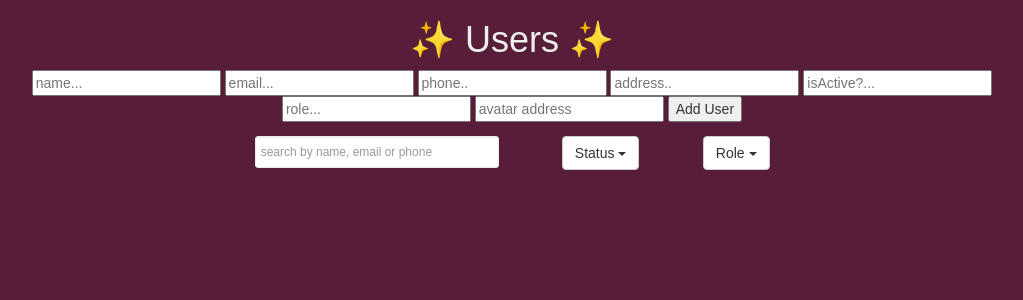
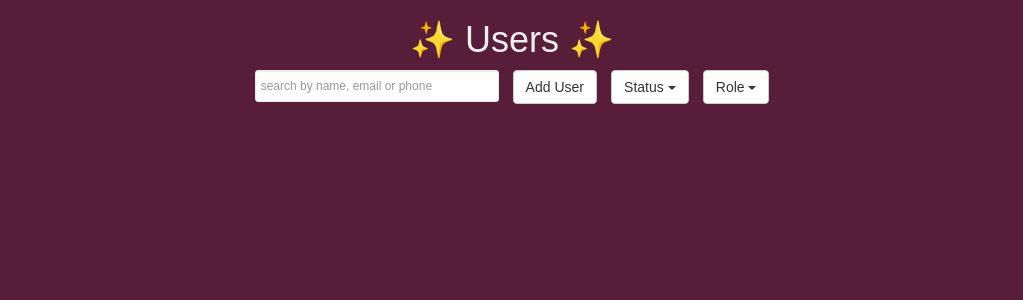
Before and after one commit to krsinghshubham/userManagementApp, a PHP site: page / in a window 1280 px wide. Shown: the top 300 px of the page, without its empty margins (128-1151 px from the left). Run offline with PHP 8.4, Linux system fonts and the light colour scheme.

Commit message:
add and edit modal addedd

```diff
--- a/db.json
+++ b/db.json
@@ -9,7 +9,7 @@
       "address": "urapakaam st-2, chennai",
       "created_at": "2016-07-29 06:45:15 AM",
       "updated_at": "16-5-2021 13:51:3",
-      "role": "GUEST",
+      "role": "MEMBER",
       "avatar": "https://randomuser.me/api/portraits/women/3.jpg"
     },
     {
@@ -73,7 +73,7 @@
     },
     {
       "id": "607d363fd88b2a7df597f62e",
-      "is_active": true,
+      "is_active": "true",
       "name": "Foreman Edwards",
       "email": "foremanedwards@filodyne.com",
       "phone": "+91-9245293992",
--- a/index.html
+++ b/index.html
@@ -18,26 +18,65 @@
   <div class="container">
     <h1>&#x2728; Users &#x2728;</h1>
 
-    <!-- user addition form -->
-    <div id='create-user'>
-      <form id="user-form">
-        <input id="name" placeholder="name...">
-        <input id="email" placeholder="email...">
-        <input id="phone" placeholder="phone..">
-        <input id="address" placeholder="address..">
-        <input id="is_active" placeholder="isActive?...">
-        <input id="role" placeholder="role...">
-        <input id="avatar" placeholder="avatar address">
-        <input type="submit" value="Add User">
-      </form>
-    </div>
 
     <div id="shortcuts">
       <input type="text" id="searchBar" name="searchBar" placeholder="search by name, email or phone"
         class="form-control form-control-ig" />
       <!-- </div>
 
-    <!-- Filters -->
+<!-- new user modal -->
+      <div class="modal fade" id="newUserModal" class="modal">
+        <div class="newUsermodal-dialog modal-small">
+
+          <!-- Modal content-->
+          <div class="modal-content">
+            <div>
+              <div class="modal-header">
+                <h2 style="font-weight: bold" "modal-title">User Sign up!</h2>
+              </div>
+
+              <div class="modal-body">
+                <form name="newUserForm" id="newUserForm">
+                  <label>Name</label>
+                  <input class="form-control" name=addName" id="addName" type="text" required />
+                  <label>Email</label>
+                  <input class="form-control" name="addEmail" id="addEmail" type="email" required />
+                  <label>Address</label>
+                  <input class="form-control" name="addAddress" id="addAddress" type="text" required />
+                  <label>Phone</label>
+                  <input class="form-control" name="addphone" id="addPhone" type="text" required />
+                  <label>Status</label>
+                  <select class="btn" name="addStatus" id="addStatus">
+                    <option value=true>Active</option>
+                    <option value=false>Inactive</option>
+                  </select>
+                  <br>
+                  <label>Role</label>
+                  <select class="btn" name="addrole" id="addRole">
+                    <option value="ADMIN">Admin</option>
+                    <option value="MEMBER">Member</option>
+                    <option value="GUEST">Guest</option>
+                  </select>
+                  <br>
+                  <label>Avatar &nbsp &nbsp&nbsp&nbsp&nbsp&nbsp&nbsp&nbsp <a href=https://randomuser.me/photos
+                      target="_blank" {font-size: 1004px}>choose</a></label>
+                  <input class="form-control" name="addAvatar" id="addAvatar" type="text" required />
+
+                  <div class="modal-footer">
+                    <button type="submit" class="btn btn-default" data-toggle="modal" data-dismiss="modal"
+                      id="Cancel">Cancel</button>
+                    <button type="submit" class="btn btn-dark" data-toggle="modal" id="addSubmit"
+                      onclick="addNewUser(document.getElementById('newUserForm'))">Submit</button>
+                  </div>
+                </form>
+              </div>
+            </div>
+          </div>
+        </div>
+      </div>
+
+      <button type="button" class="btn btn-default  " data-action="addUser" id="addUser">Add User</button>
+      <!-- Filters -->
       <!-- for Status filter  -->
       <div class="dropdown">
 
@@ -69,23 +108,68 @@
       </div>
 
     </div>
+  </div>
 
+  <!-- Edit modal -->
+  <div class="modal fade" id="editModal" class="modal">
+    <div class="modal-dialog">
 
+      <!-- Modal content-->
+      <div class="modal-content">
+        <div>
+          <div class="modal-header">
+            <h2 style="font-weight: bold" "modal-title">Edit User</h2>
+          </div>
 
+          <div class="modal-body">
+            <form name="editForms" id="editForms">
+              <label>Name</label>
+              <input class="form-control" name="editName" id="editName" type="text" />
+              <label>Email</label>
+              <input class="form-control" name="editEmail" id="editEmail" type="email" />
+              <label>Address</label>
+              <input class="form-control" name="editAddress" id="editAddress" type="text" />
+              <label>Phone</label>
+              <input class="form-control" name="editphone" id="editPhone" type="text" />
+
+              <label>Status</label>
+              <select class="btn" name="editStatus" id="editStatus">
+                <option value=true>Active</option>
+                <option value=false>Inactive</option>
+              </select>
+              <br>
+              <label>Role</label>
+              <select class="btn" name="editRole" id="editRole">
+                <option value="ADMIN">Admin</option>
+                <option value="MEMBER">Member</option>
+                <option value="GUEST">Guest</option>
+              </select>
+              <input name="Id" id="Id" type="hidden" />
+            </form>
+
+          </div>
+
+          <div class="modal-footer">
+            <button type="button" class="btn btn-default" data-dismiss="modal" data-toggle="modal"
+              id="Cancel">Cancel</button>
+            <button class="btn btn-dark" type="button" id="editSubmit"
+              onclick="editUser(document.getElementById('editForms'))">Submit</button>
+          </div>
+        </div>
+      </div>
+    </div>
   </div>
+
   <!-- delete modal -->
-  <div class="modal fade" id="myModal" role="dialog">
+  <div class="modal fade" id="deleteModal" role="dialog">
     <div class="modal-dialog">
 
       <!-- Modal content-->
       <div class="modal-content">
         <div class="modal-header">
-          <h4 class="modal-title">Delete User</h4>
+          <h5 class="modal-title">Are you sure to delete this user ?</h5>
         </div>
-        <div class="modal-body">
-          <h6> are you sure to delete ... <span id="deleteUserName"></span> <span id="deleteUserId"></span>
-          </h6>
-        </div>
+
         <div class="modal-footer">
           <button type="button" class="btn btn-default" data-dismiss="modal" data-toggle="modal"
             id="Cancel">Cancel</button>
--- a/index.js
+++ b/index.js
@@ -9,7 +9,7 @@ const loadUsers = async () => {   // using const instead of function to create f
   allUsers = await res.json();
   displayUsers(allUsers);
 };
-
+//--------------------------------Search and Display----------------------------------------
 searchBar.addEventListener('keyup', (e) => {
   const searchString = e.target.value.toLowerCase();
 
@@ -33,7 +33,6 @@ searchBar.addEventListener('keyup', (e) => {
 // });
 
 function statusFilter(filter) {
-
   if (filter == "any") {
     displayUsers(allUsers)
   }
@@ -84,7 +83,6 @@ function statusFilter(filter) {
 
 // [const | let | var] = function () {} (or () =>
 // Is the creation of an anonymous function (function () {}) and the creation of a variable, and then the assignment of that anonymous function to that variable.
-
 // So the usual rules around variable hoisting within a scope -- block-scoped variables (let and const) do not hoist as undefined to the top of their block scope.
 
 const displayUsers = (users) => {
@@ -111,10 +109,6 @@ const displayUsers = (users) => {
     )
     .join('');
   userContainer.innerHTML = htmlString;
-
-  // console.log(allUsers)
-
-
   // ----------------------------------------------------Show user status in form of colors as green for active and default for inActive---------------------------------------------------------------
   var div_list = document.querySelectorAll('.avatar') // querySelectorAll returns a Nodelist object which is similar to an array but NOT an array
 
@@ -130,148 +124,51 @@ const displayUsers = (users) => {
 
 }
 loadUsers();
-// -------------------------------------------------------------------------------------------------
+// --------------------------------------------------------------------------------------------------------------------------------
+// Adding user, Create(C) operation.
+document.getElementById("addUser").addEventListener("click", ()=>{
+  $('#newUserModal').modal('show')
 
+});
 
-
-
-
-
-
-
-
-
-
-
-
-
-// Adding user, Create(C) operation.
-userForm.addEventListener('submit', (e) => {
-
-  e.preventDefault(); // to make list get refreshed automatically after addition with new user.
-  // console.log(e.target)
-  const nameInput = userForm.querySelector('#name').value
-  const emailInput = userForm.querySelector('#email').value
-  const phoneInput = userForm.querySelector('#phone').value
-  const addressInput = userForm.querySelector('#address').value
-  const is_activeInput = userForm.querySelector('#is_active').value
-  const roleInput = userForm.querySelector('#role').value
-  const avatarInput = userForm.querySelector('#avatar').value
-  fetch(`${userUrl}`, {
-    method: 'POST',
-    body: JSON.stringify({
-      name: nameInput,
-      email: emailInput,
-      phone: phoneInput,
-      address: addressInput,
-      is_active: is_activeInput,
-      role: roleInput,
-      avatar: avatarInput
-    }),
-    headers: { // this is necessary to make the fetch api work. (https://developer.mozilla.org/en-US/docs/Web/API/Fetch_API/Using_Fetch#Headers)
-      'Content-Type': 'application/json'
-    }
-  }).then(response => response.json())
-    .then(user => {
-      userContainer.innerHTML += `
-        <div id=${user.id}>
-          <img src="${user.avatar}" width="333" height="500" >
-          <h2>${user.is_active}</h2>
-          <h2>${user.name}</h2>
-          <h2>${user.email}</h2>
-          <p>>${user.address}</p>
-          <h2>${user.phone}</h2>
-          <h2>${user.role}</h2>
-          <button data-id="${user.id}" id="edit-${user.id}" data-action="edit"> Edit</button>
-          <button data-id="${user.id}" id="delete-${user.id}" data-action="delete"> Delete</button>
-        </div>
-        <div id=edit-user-${user.id}>
-        </div>`
-    })
-}) // end of addEventListener // end of addEventListener for adding a user
+// this is necessary to make the fetch api work. (https://developer.mozilla.org/en-US/docs/Web/API/Fetch_API/Using_Fetch#Headers)
+ // end of addEventListener
 // -------------------------------------------------------------------------------------
 
-// Editing user, Update(U) operation.
+// Additing, Editing user, Updating(U) operation.
 userContainer.addEventListener('click', (e) => {
   if (e.target.dataset.action === 'edit') {
-
-    const editButton = document.querySelector(`#edit-${e.target.dataset.id}`)
-    editButton.disabled = true
-
     const userData = allUsers.find((user) => {
       return user.id == e.target.dataset.id
     })
-    const editForm = userContainer.querySelector(`#edit-user-${e.target.dataset.id}`)
-    editForm.innerHTML = `
-        <form class='form' id='edit-user' action ='index.html' method='post'>
-          <form id ="user-form">
-              <input id="edit-name" placeholder="${userData.name}">
-              <input id="edit-email" placeholder="${userData.email}">
-              <input id="edit-phone" placeholder="${userData.phone}">
-              <input id="edit-address" placeholder="${userData.address}">
-              <input id="edit-is_active" placeholder="${userData.is_active}">
-              <input id="edit-role" placeholder="${userData.role}">
-              <input id="edit-avatar" placeholder="${userData.avatar}">
-              <input type="submit" value="Edit User">
-          </form>
-        </form>`
+    var form = document.getElementById("editForms");
+    form["Id"].value = userData.id;
+    form["editName"].value = userData.name;
+    form["editEmail"].value = userData["email"];
+    form["editAddress"].value = userData["address"];
+    form["editPhone"].value = userData["phone"];
+    form["editRole"].value = userData["role"];
+    form["editStatus"].value = userData["is_active"]
+    $('#editModal').modal('show')
 
-    editForm.addEventListener("submit", (e) => {
-      e.preventDefault()
-
-      // const nameInput = document.querySelector("#edit-name").value
-      const nameInput = userData.name
-      const emailInput = editForm.querySelector("#edit-email").value
-      const phoneInput = document.querySelector("#edit-phone").value
-
-      const addressInput = document.querySelector("#edit-address").value
-      const is_activeInput = document.querySelector("#edit-is_active").value
-      const roleInput = document.querySelector("#edit-role").value
-      const avatarInput = document.querySelector("#edit-avatar").value
-
-      fetch(`${userUrl}/${userData.id}`, {
-        method: 'PATCH',
-        body: JSON.stringify({
-          name: nameInput,
-          email: emailInput,
-          phone: phoneInput,
-          address: addressInput,
-          is_active: is_activeInput,
-          role: roleInput,
-          avatar: avatarInput
-        }),
-        headers: {
-          'Content-Type': 'application/json'
-        }
-      }).then(response => response.json())
-      window.location.reload(); // refresh the page after the edit is made.
-
-    }) // end of this event listener for edit submit
+    // end of this event listener for edit
     // -------------------------------------------------------------------------------------------------------------------------------
-
     // Deleting user, Delete() operation
   } else if (e.target.dataset.action === 'delete') {
-
-    // $('#myModal').on('show.bs.modal');
-    $('#myModal').modal('show')
-    $('#myModal .modal-footer button').on('click', function (event) {
+    $('#deleteModal').modal('show')
+    $('#deleteModal .modal-footer button').on('click', function (event) {
       var $button = $(event.target);
-
       $(this).closest('.modal').one('hidden.bs.modal', function () {
-        console.log('now inside this function')
         if ($button[0].id == "confirm-delete") {
-          console.log('delete button pressed')
           deleteUser(e.target.dataset.id)
         }
         else {
           console.log('cancel button pressed')
         }
-        //  alert('The buttons id that closed the modal is: ' + $button[0].id) ;
       });
     });
-
   }
-})  // end of eventListener for editing and deleting a User
+})  // end of eventListener delete
 
 function deleteUser(targetDatasetId) {
 
@@ -284,4 +181,44 @@ function deleteUser(targetDatasetId) {
   }).then(response => response.json())
 }
 
+function editUser(formData) {
+  let status= true
+  // console.log(typeof status)
+  if(formData["editStatus"].value==="false"){
+    status=false
+  }
+
+  fetch(`${userUrl}/${formData["Id"].value}`, {
+    method: 'PATCH',
+    body: JSON.stringify({
+      name: formData["editName"].value,
+      email: formData["editEmail"].value,
+      phone: formData["editPhone"].value,
+      address: formData["editAddress"].value,
+      is_active: status,
+      role: formData["editRole"].value,
+    }),
+    headers: {
+      'Content-Type': 'application/json'
+    }
+  }).then(response => response.json())
+    .then(window.location.reload()); // refresh the page after the edit is made.
+}
+function addNewUser(formData) {
+  fetch(`${userUrl}`, {
+    method: 'POST',
+    body: JSON.stringify({
+      name: formData["addName"].value,
+      email: formData["addEmail"].value,
+      phone: formData["addPhone"].value,
+      address: formData["addAddress"].value,
+      is_active: formData["addStatus"].value,
+      role: formData["addRole"].value,
+    }),
+    headers: {
+      'Content-Type': 'application/json'
+    }
+  }).then(response => response.json())
+    .then(window.location.reload()); // refresh the page after the add is made.
+}
 // ----------------------------------------------------------------------------------------------------------------------------------------
```
Also changed, not shown: index.css (+32 -1 lines), 1 other file.
